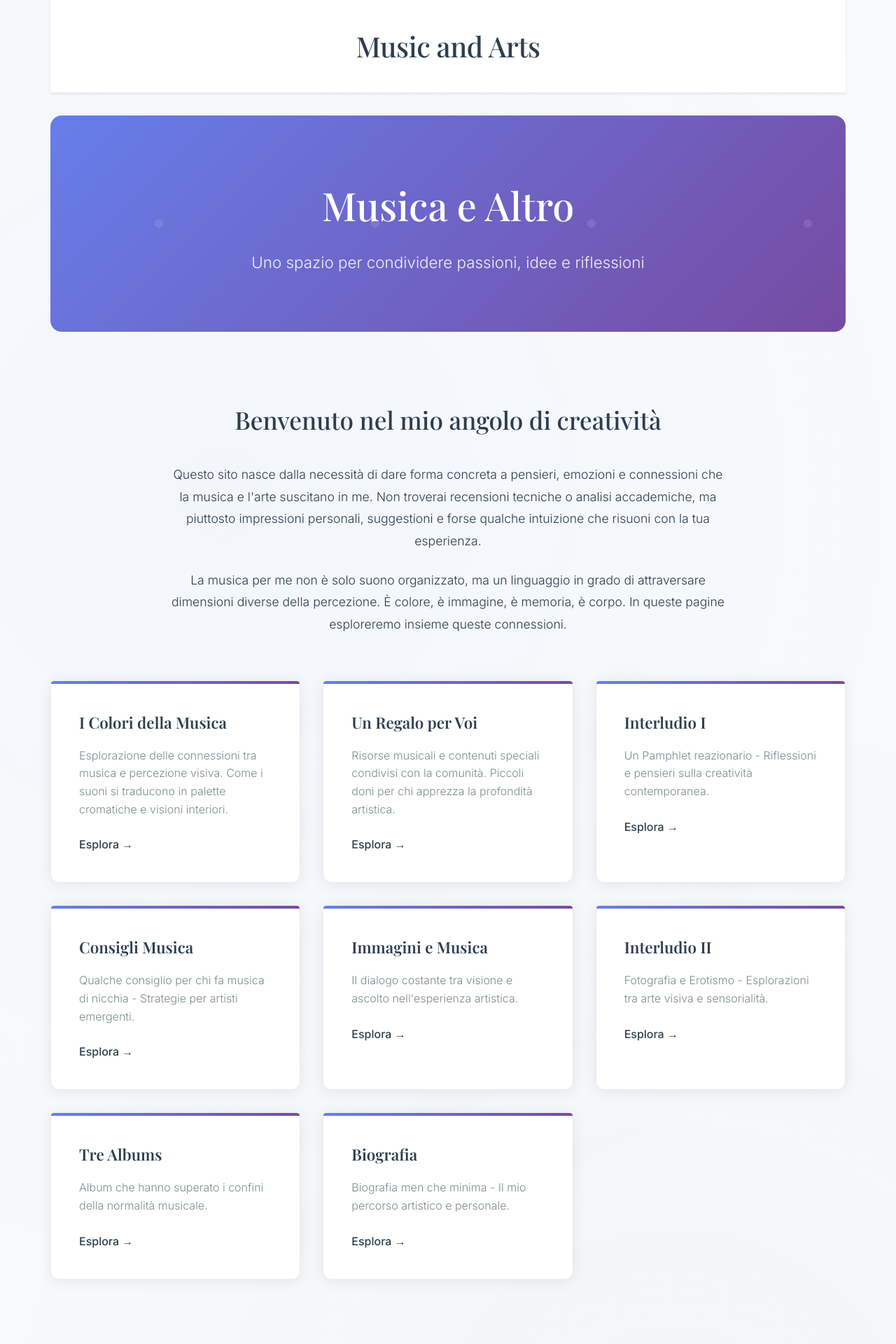
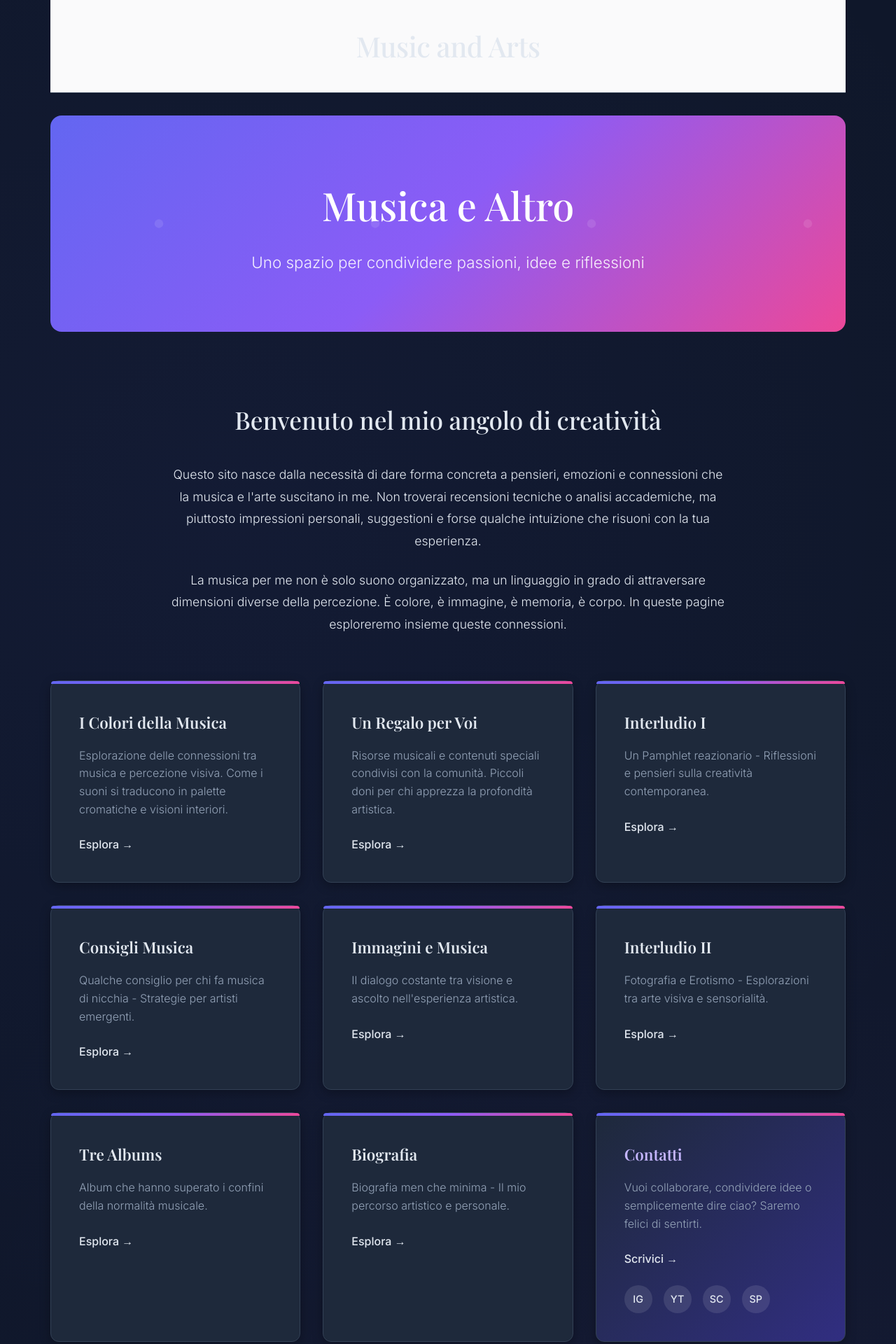
Before and after one commit to music-and-arts/music-and-arts.github.io, a Jekyll site: the page built from index.md, in a window 1280 px wide. Shown: the top 1920 px of the page at 70% size. Built offline with Jekyll 4.4.1, drawn with Linux system fonts in a browser that asks for light colours; some of the changed lines change nothing that is shown.

Commit message:
Update index.md

```diff
--- a/index.md
+++ b/index.md
@@ -67,6 +67,19 @@ description: "Uno spazio raffinato dedicato alla musica, arte, scrittura e creat
             <p>Biografia men che minima - Il mio percorso artistico e personale.</p>
             <a href="{{ '/biografia' | relative_url }}" class="feature-link">Esplora →</a>
         </div>
+
+        <!-- NUOVA CARD CONTATTI -->
+        <div class="feature-card contact-card">
+            <h3>Contatti</h3>
+            <p>Vuoi collaborare, condividere idee o semplicemente dire ciao? Saremo felici di sentirti.</p>
+            <a href="{{ '/contatti' | relative_url }}" class="feature-link">Scrivici →</a>
+            <div class="social-links">
+                <a href="#" class="social-icon">IG</a>
+                <a href="#" class="social-icon">YT</a>
+                <a href="#" class="social-icon">SC</a>
+                <a href="#" class="social-icon">SP</a>
+            </div>
+        </div>
     </div>
 
     <div class="quotes-section">
@@ -113,6 +126,28 @@ description: "Uno spazio raffinato dedicato alla musica, arte, scrittura e creat
 </section>
 
 <style>
+:root {
+    --primary-color: #e2e8f0;
+    --secondary-color: #cbd5e1;
+    --accent-color: #94a3b8;
+    --text-color: #e2e8f0;
+    --text-light: #94a3b8;
+    --background: #0f172a;
+    --background-alt: #1e293b;
+    --border-color: #334155;
+    --shadow: 0 4px 15px rgba(0,0,0,0.3);
+    --shadow-hover: 0 8px 30px rgba(0,0,0,0.4);
+    --gradient: linear-gradient(135deg, #6366f1 0%, #8b5cf6 50%, #ec4899 100%);
+}
+
+body {
+    background: var(--background);
+    color: var(--text-color);
+    background-image:
+        radial-gradient(circle at 25% 25%, rgba(99, 102, 241, 0.05) 0%, transparent 50%),
+        radial-gradient(circle at 75% 75%, rgba(139, 92, 246, 0.05) 0%, transparent 50%);
+}
+
 .hero {
     padding: 5rem 0;
     text-align: center;
@@ -176,13 +211,13 @@ description: "Uno spazio raffinato dedicato alla musica, arte, scrittura e creat
 
 .features-grid {
     display: grid;
-    grid-template-columns: repeat(auto-fit, minmax(300px, 1fr));
+    grid-template-columns: repeat(3, 1fr);
     gap: 2rem;
     margin-bottom: 5rem;
 }
 
 .feature-card {
-    background: white;
+    background: var(--background-alt);
     padding: 2.5rem;
     border-radius: 12px;
     box-shadow: var(--shadow);
@@ -205,6 +240,7 @@ description: "Uno spazio raffinato dedicato alla musica, arte, scrittura e creat
 .feature-card:hover {
     transform: translateY(-5px);
     box-shadow: var(--shadow-hover);
+    background: #1e293b;
 }
 
 .feature-card h3 {
@@ -235,6 +271,41 @@ description: "Uno spazio raffinato dedicato alla musica, arte, scrittura e creat
     gap: 1rem;
 }
 
+/* Stili per la card Contatti */
+.contact-card {
+    background: linear-gradient(135deg, var(--background-alt), #312e81);
+}
+
+.contact-card h3 {
+    color: #c4b5fd;
+}
+
+.social-links {
+    display: flex;
+    gap: 1rem;
+    margin-top: 1.5rem;
+}
+
+.social-icon {
+    width: 40px;
+    height: 40px;
+    border-radius: 50%;
+    background: rgba(255, 255, 255, 0.1);
+    display: flex;
+    align-items: center;
+    justify-content: center;
+    transition: all 0.3s ease;
+    color: var(--text-color);
+    text-decoration: none;
+    font-size: 0.9rem;
+    font-weight: 500;
+}
+
+.social-icon:hover {
+    background: rgba(255, 255, 255, 0.2);
+    transform: scale(1.1);
+}
+
 .quotes-section {
     max-width: 1200px;
     margin: 0 auto;
@@ -255,11 +326,11 @@ description: "Uno spazio raffinato dedicato alla musica, arte, scrittura e creat
 }
 
 .quote-card {
-    background: white;
+    background: var(--background-alt);
     padding: 2rem;
     border-radius: 12px;
     box-shadow: var(--shadow);
-    border-left: 4px solid var(--primary-color);
+    border-left: 4px solid #6366f1;
 }
 
 .quote-card blockquote {
@@ -275,6 +346,12 @@ description: "Uno spazio raffinato dedicato alla musica, arte, scrittura e creat
     color: var(--text-light);
     font-size: 0.9rem;
     font-style: normal;
+}
+
+@media (max-width: 1024px) {
+    .features-grid {
+        grid-template-columns: repeat(2, 1fr);
+    }
 }
 
 @media (max-width: 768px) {
```
